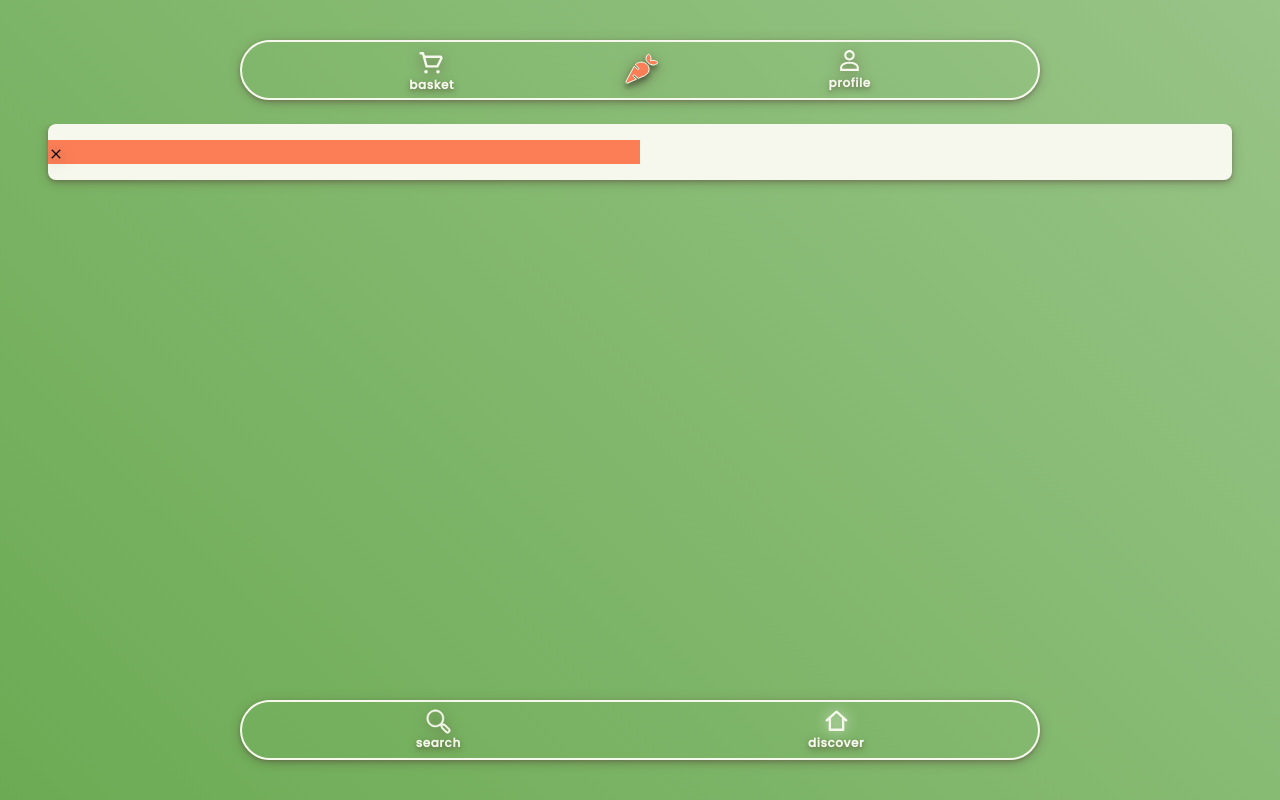
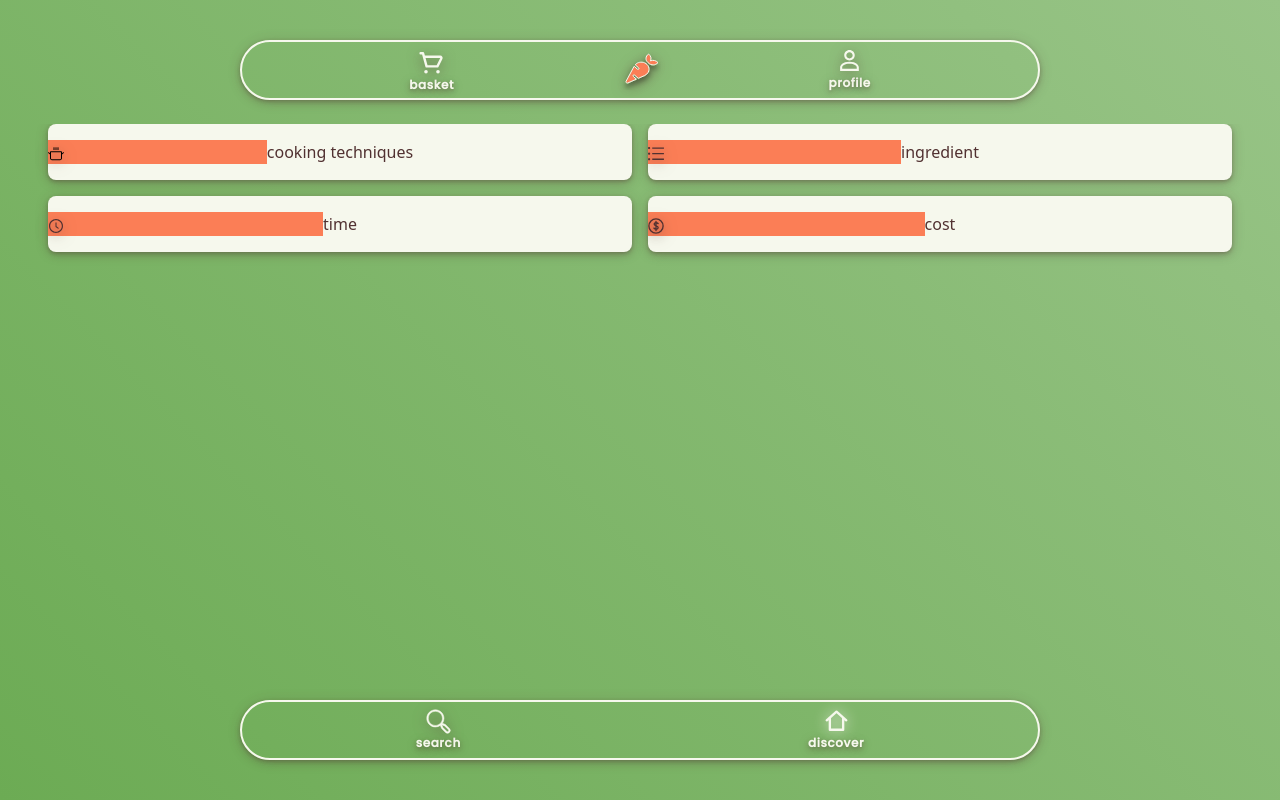
Before and after one commit to devhausleipzig/camp5-frontend-app, a React (Vite) app in the folder frontend/: page / in a window 1280 px wide. Built offline with nearby package versions, Linux system fonts and the light colour scheme; no server answers.

Commit message:
added search buttons with title icon pairs

```diff
--- a/frontend/src/components/ButtonsLong.tsx
+++ b/frontend/src/components/ButtonsLong.tsx
@@ -1,25 +1,29 @@
+import { ComponentWithAs, IconProps } from "@chakra-ui/react";
 import React, { useState } from "react";
 import api from "../utils/api";
 import { Recipe } from "../utils/types";
 import CustomIcon from "./CustomIcon";
-import { Icon as CloseIcon } from "./icons/close-icon"
+import { Icon as CloseIcon } from "./icons/close-icon";
 
 type Props = {
-  icon: string,
-  title: string
-}
+  customData: {
+    icon: ComponentWithAs<"svg", IconProps>;
+    title: string;
+  };
+};
 
-const ButtonsLong = ({title, icon}: Props) => {
-
-    return (
-            <div className="rounded-lg shadow-drop bg-ricewhite py-4 flex">
-                <div className="bg-carrot flex-1">
-                  <CustomIcon to={`/search/${title}`}>
-                    <CloseIcon />
-                  </CustomIcon></div>
-                <span className="grow flex-2 text-darkbrown">{title}</span>
-            </div>
-    )
-}
+const ButtonsLong = ({ customData }: Props) => {
+  console.log(customData);
+  return (
+    <div className="rounded-lg shadow-drop bg-ricewhite py-4 flex">
+      <div className="bg-carrot flex-1">
+        <CustomIcon to={`/search/${customData.title}`}>
+          <customData.icon />
+        </CustomIcon>
+      </div>
+      <span className="grow flex-2 text-darkbrown">{customData.title}</span>
+    </div>
+  );
+};
 
 export default ButtonsLong;
--- a/frontend/src/components/SearchButtons.tsx
+++ b/frontend/src/components/SearchButtons.tsx
@@ -1,33 +1,38 @@
 import React, { ReactNode, useEffect, useState } from "react";
 import ButtonsLong from "./ButtonsLong";
+import { Icon as CtIcon } from "./icons/ct-icon";
+import { Icon as TimeIcon } from "./icons/time-icon";
+import { Icon as IngredientsIcon } from "./icons/ingredients-icon";
+import { Icon as CostIcon } from "./icons/cost-icon";
 
 const SearchButtons = () => {
-
-
   let profileButtons = [
     {
-        title: 'cooking techniques',
-        icon: 'ct-icon.tsx'
+      title: "cooking techniques",
+      icon: CtIcon,
     },
     {
-        title: 'ingredient',
-        icon: 'ingredients-icon.tsx'
+      title: "ingredient",
+      icon: IngredientsIcon,
     },
     {
-        title: 'time',
-        icon: 'time.tsx'
+      title: "time",
+      icon: TimeIcon,
     },
     {
-        title: 'cost',
-        icon: 'cost-icon.tsx'
-      }
-    ]
+      title: "cost",
+      icon: CostIcon,
+    },
+  ];
 
   return (
     <div className="grid grid-cols-2 gap-4 content-center min-h-full text-darkbrown">
-            <ButtonsLong title={profileButtons[1].title} icon={profileButtons[1].icon} />)
+      <ButtonsLong customData={profileButtons[0]} />
+      <ButtonsLong customData={profileButtons[1]} />
+      <ButtonsLong customData={profileButtons[2]} />
+      <ButtonsLong customData={profileButtons[3]} />
     </div>
-    )
-}
+  );
+};
 
 export default SearchButtons;
--- a/frontend/src/pages/Discover.tsx
+++ b/frontend/src/pages/Discover.tsx
@@ -1,10 +1,14 @@
 import { useEffect, useState } from "react";
 import ButtonsLong from "../components/ButtonsLong";
+import SearchButtons from "../components/SearchButtons";
 
 const Discover = () => {
-  return <div>
-    <ButtonsLong icon={""} title={""} />
-  </div>;
+  return (
+    <div>
+      {/* <ButtonsLong icon={""} title={""} /> */}
+      <SearchButtons />
+    </div>
+  );
 };
 
 export default Discover;
```
Lines whose indentation alone changed are shown as unchanged.
